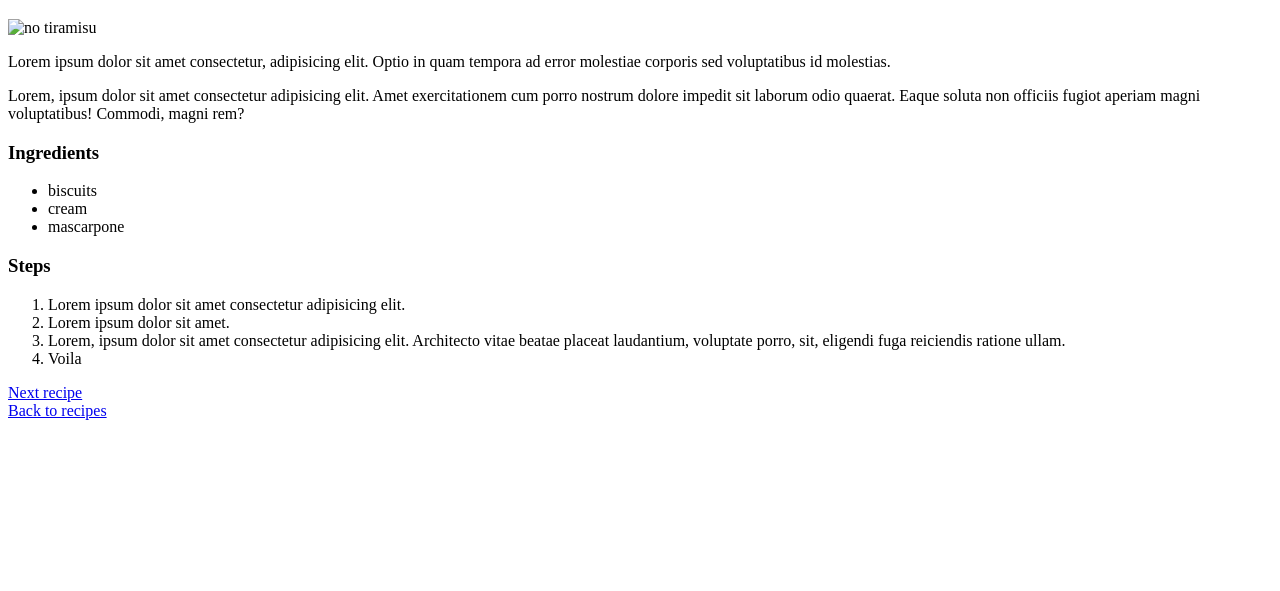
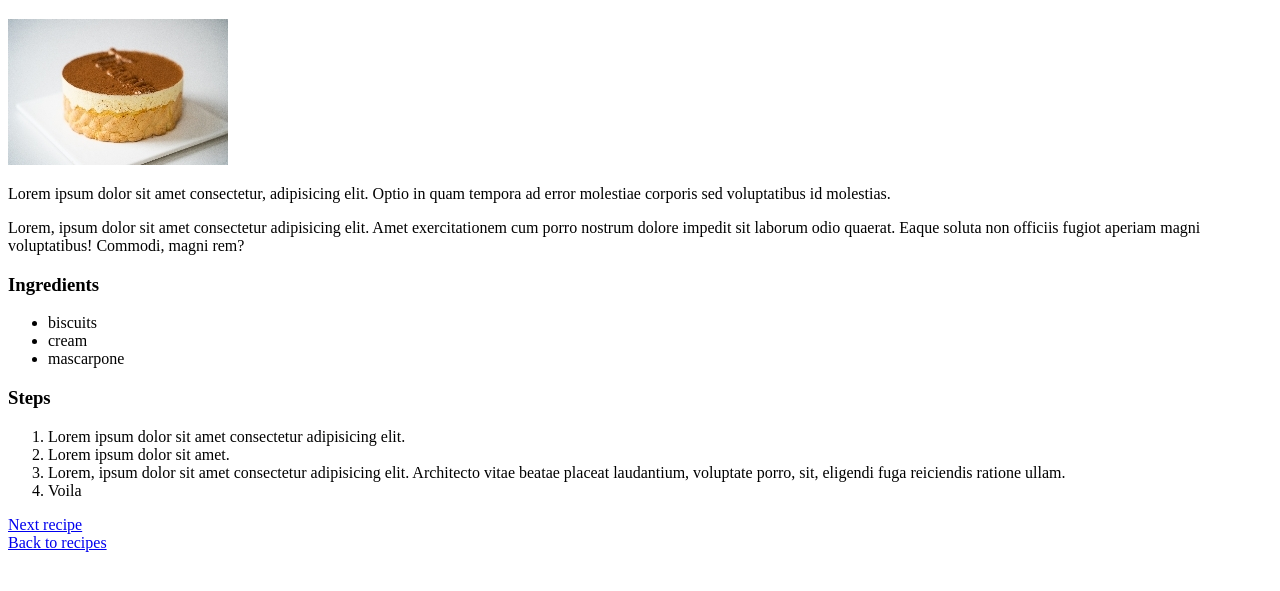
Before and after one commit to ProgrammerIosif/git_test, a plain HTML site: page recipes/tiramisu.html in a window 1280 px wide. Shown: the part 61-652 px from the top of the page. Drawn offline with Linux system fonts and the light colour scheme; the site is published under a folder, as on GitHub Pages, so addresses that start at the root find nothing.

Commit message:
Update tiramisu.html

```diff
--- a/recipes/tiramisu.html
+++ b/recipes/tiramisu.html
@@ -6,7 +6,7 @@
   </head>
   <body>
     <h1>Tiramisu</h1>
-    <img src="/images/tiramisu.jpg" alt="no tiramisu">
+    <img src="../images/tiramisu.jpg" alt="no tiramisu">
     <p>Lorem ipsum dolor sit amet consectetur, adipisicing elit. Optio in quam tempora ad error molestiae corporis sed voluptatibus id molestias.</p>
     <p>Lorem, ipsum dolor sit amet consectetur adipisicing elit. Amet exercitationem cum porro nostrum dolore impedit sit laborum odio quaerat. Eaque soluta non officiis fugiot aperiam magni voluptatibus! Commodi, magni rem?</p>
     <h3>Ingredients</h3>
```
